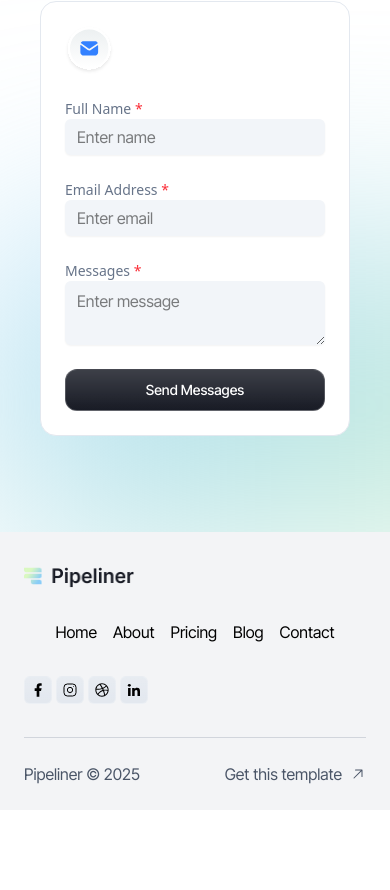
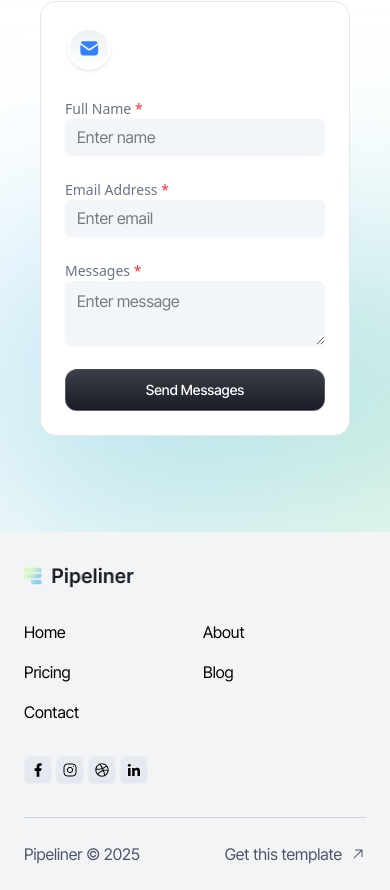
Before and after one commit to KyuzenDev/dipa-pipeliner, a Next.js app: page /contact in a window 390 px wide. Shown: the part 691-1581 px from the top of the page. Before the commit the page ends 1501 px from the top, so only its background shows below. Built offline with nearby package versions, Linux system fonts and the light colour scheme.

Commit message:
style(footer): improve responsive layout and spacing for better mobile support

```diff
--- a/src/components/Footer.tsx
+++ b/src/components/Footer.tsx
@@ -19,7 +19,7 @@ export default function Footer() {
           />
 
 
-          <ul className="w-full md:w-auto flex flex-wrap gap-4 md:gap-6 justify-center items-center">
+          <ul className="w-full md:w-auto grid grid-cols-2 sm:grid-cols-2 md:grid-cols-5 lg:grid-cols-5 gap-4 justify-center items-center">
             {navigation.filter(item => item.hideInNavbar || item.published).map((item) => (
                 <li key={item.url}>
                   <Link href={item.url} className="hover:text-gray-900">
```
